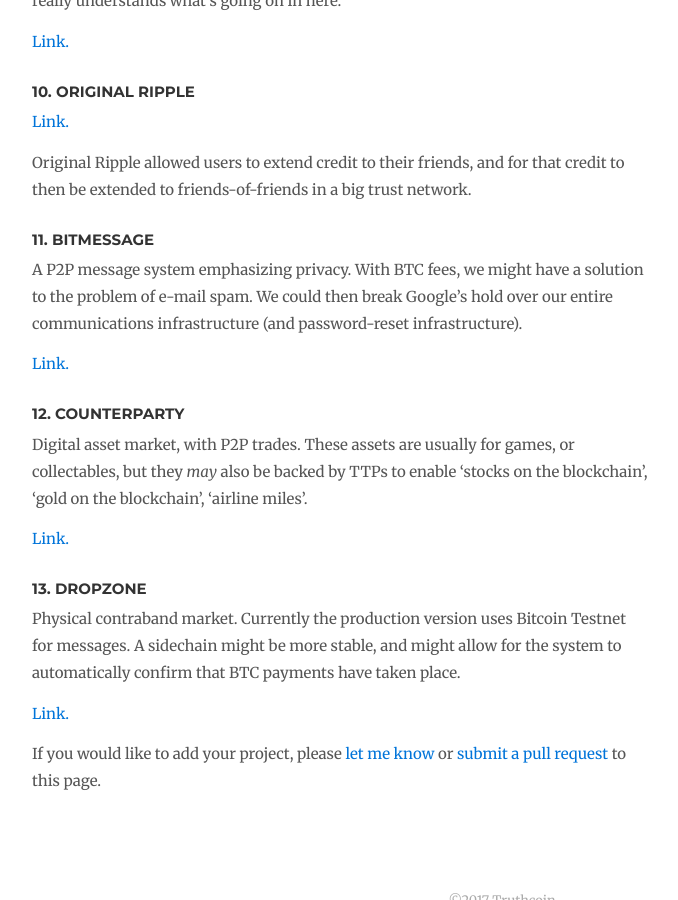
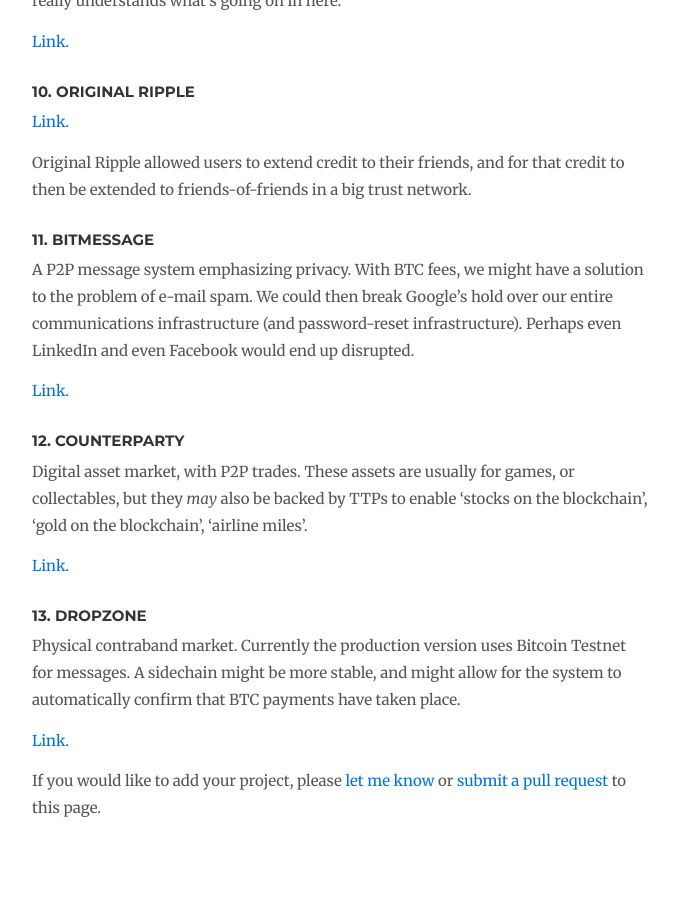
Before and after one commit to drivechain-project/drivechain.info, a Jekyll site: the page built from projects/index.md, in a window 1280 px wide and 900 px high, scrolled down 1840 px. Shown: the whole window, without its empty margins (138-816 px from the left). Built offline with Jekyll 4.4.1, drawn with Linux system fonts in a browser that asks for light colours; nearby versions of some CDN libraries; comment, search, counter and statistics services are not loaded.

Commit message:
Bitmessage note

```diff
--- a/projects/index.md
+++ b/projects/index.md
@@ -78,7 +78,7 @@
 
 ### 11. BitMessage
 
-A P2P message system emphasizing privacy. With BTC fees, we might have a solution to the problem of e-mail spam. We could then break Google's hold over our entire communications infrastructure (and password-reset infrastructure).
+A P2P message system emphasizing privacy. With BTC fees, we might have a solution to the problem of e-mail spam. We could then break Google's hold over our entire communications infrastructure (and password-reset infrastructure). Perhaps even LinkedIn and even Facebook would end up disrupted.
 
 [Link.](https://bitmessage.org/wiki/Main_Page)
 
```
